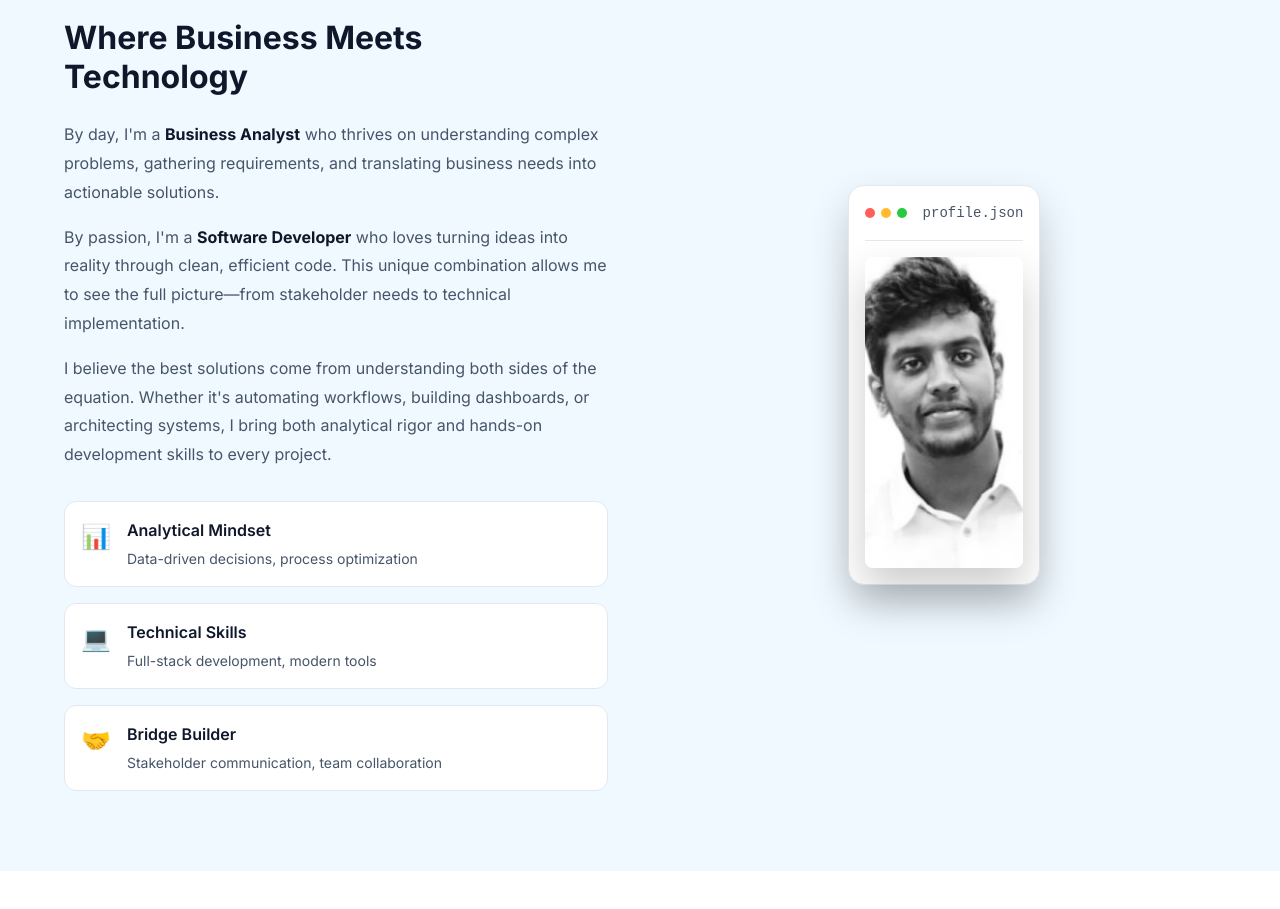
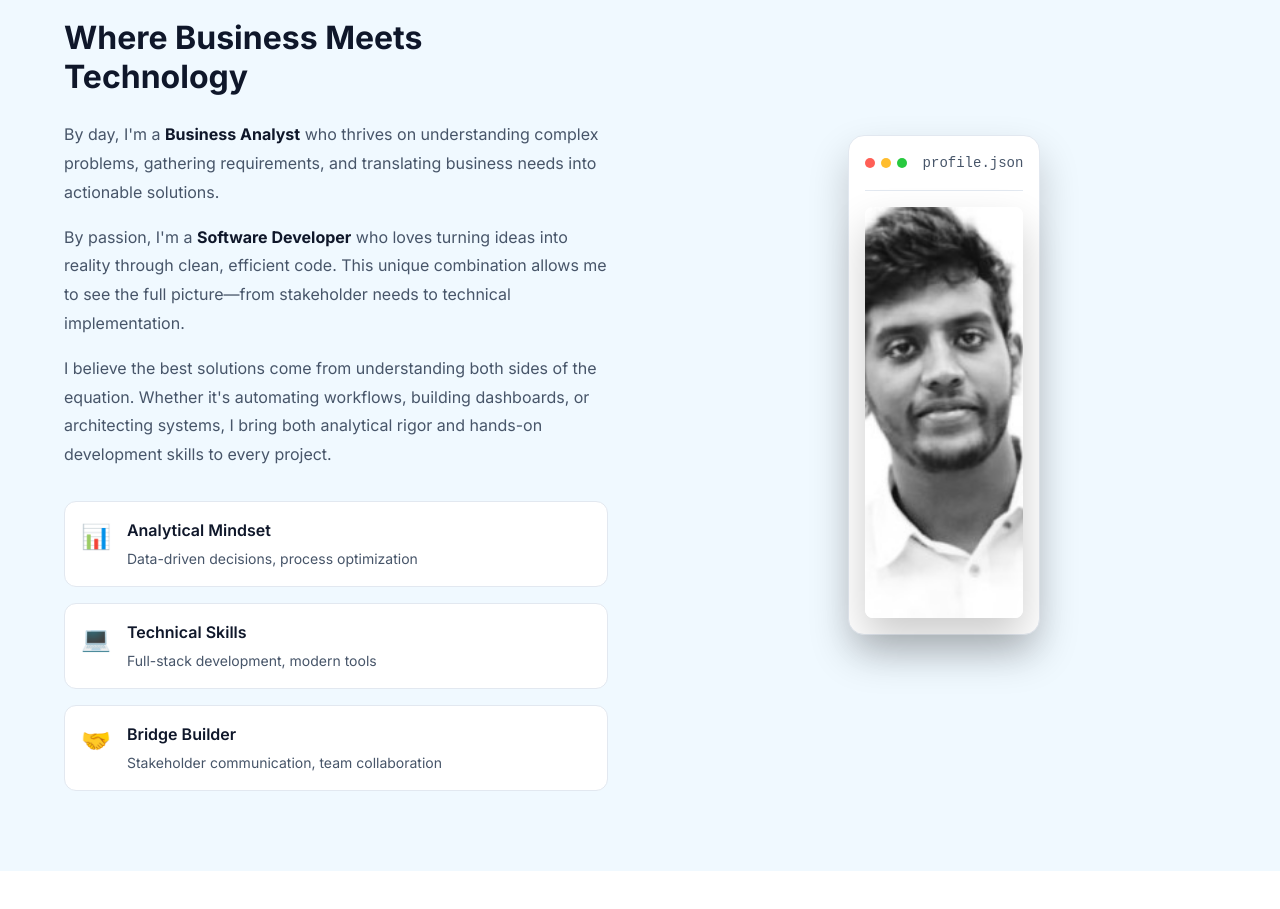
Before and after one commit to Jeffrey-Matthew/home, a React (Vite) app in the folder client/: page / in a window 1280 px wide. Shown: the part 901-1810 px from the top of the page. Built offline with nearby package versions, Linux system fonts and the light colour scheme; no server answers.

Commit message:
style: increase profile card size and use light quote background
- Increase visual-card min-height from 400px to 500px
- Change quote background to light gradient (#f8f9fa to #e9ecef)
- Update quote text colors to dark for better contrast on light background

```diff
--- a/client/src/components/sections/About.css
+++ b/client/src/components/sections/About.css
@@ -98,7 +98,7 @@
     padding: var(--space-4);
     /* Reduced padding for image */
     box-shadow: 0 20px 40px rgba(0, 0, 0, 0.2);
-    min-height: 400px;
+    min-height: 500px;
     /* Ensure card has minimum height for flip container */
     display: flex;
     flex-direction: column;
@@ -218,8 +218,10 @@
 
 /* Back Face (Quote) */
 .profile-flip-back {
-    background: linear-gradient(135deg, var(--card-bg) 0%, #1a1f2e 100%);
-    color: var(--text-color);
+    background: linear-gradient(135deg, #f8f9fa 0%, #e9ecef 100%);
+    /* Light background */
+    color: #1a1f2e;
+    /* Dark text for contrast */
     transform: rotateY(180deg);
     display: flex;
     flex-direction: column;
@@ -227,7 +229,7 @@
     justify-content: center;
     padding: var(--space-6);
     border: 1px solid var(--primary-color);
-    box-shadow: inset 0 0 20px rgba(88, 166, 255, 0.1);
+    box-shadow: inset 0 0 20px rgba(88, 166, 255, 0.15);
 }
 
 .quote-content {
@@ -239,7 +241,8 @@
     font-style: italic;
     margin-bottom: var(--space-4);
     line-height: 1.6;
-    color: var(--text-color);
+    color: #1a1f2e;
+    /* Dark text for light background */
 }
 
 .quote-author {
```
